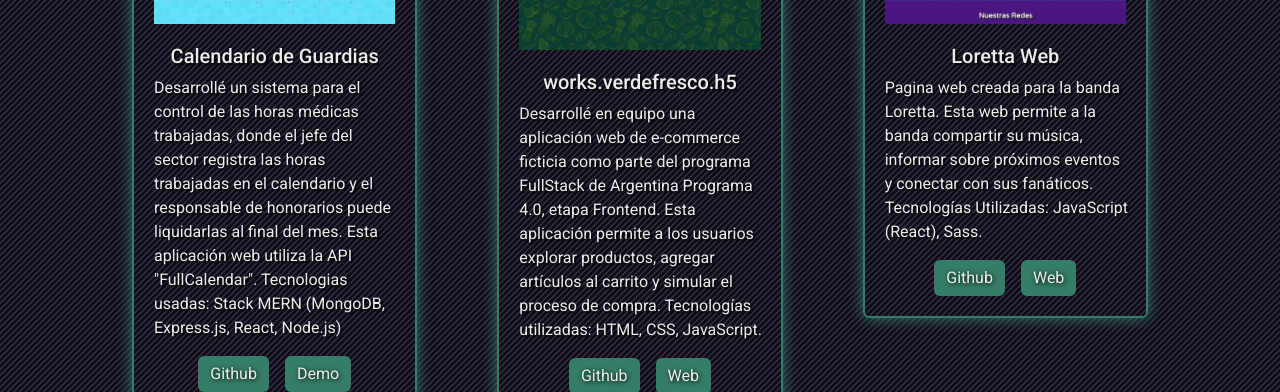
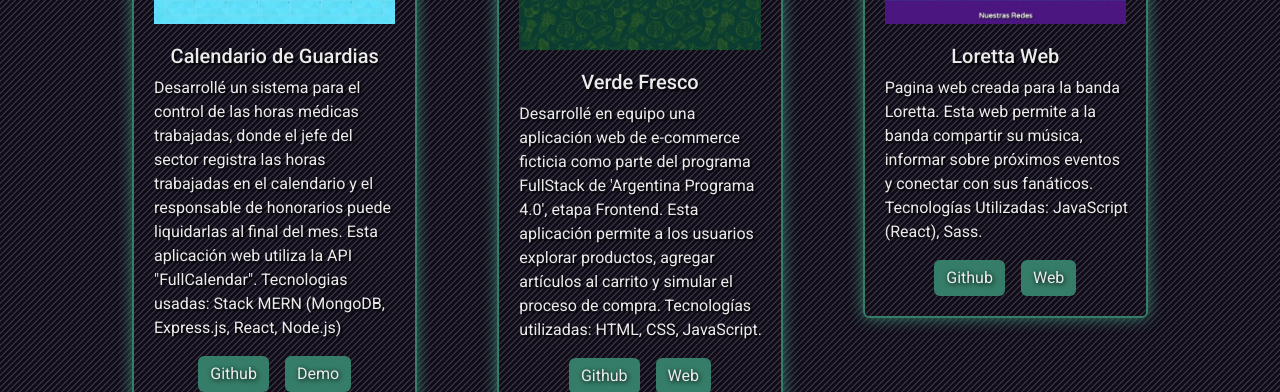
Before and after one commit to JuaniGianfelice/portfolio, a React (Create React App) app: page /works in a window 1280 px wide. Shown: the part 368-760 px from the top of the page. Built offline with nearby package versions, Linux system fonts and the light colour scheme.

Commit message:
feat(works.jsx)

```diff
--- a/src/components/works/Works.jsx
+++ b/src/components/works/Works.jsx
@@ -61,7 +61,7 @@ export default function Works() {
 
           </div>
         </div>
-        <div class="col">
+        {/*<div class="col">
           <div className="card">
           <img
               src="/assets/works/works3.png"
@@ -77,7 +77,7 @@ export default function Works() {
 
 
           </div>
-        </div>
+        </div>*/}
         <div class="col">
           <div className="card">
             <img
@@ -112,6 +112,23 @@ export default function Works() {
 
           </div>
         </div>
+        <div class="col">
+          <div className="card">
+            <img
+              src="/assets/works/works3.png"
+              className="bd-placeholder-img card-img-top"
+              alt="git Logo"
+            />
+            <h5 class="card-title">{t("works.usergenerator.h5")}</h5>
+            <p class="card-text">{t("works.usergenerator.p")}</p>
+            <div class="button d-flex justify-content-center">
+              <a class="btn btn-primary mx-2" href="https://github.com/JuaniGianfelice/user-generator" role="button">Github</a>
+              <a class="btn btn-primary mx-2" href="https://usergenerator.vercel.app/" role="button">Web</a>
+            </div>
+
+
+          </div>
+        </div>
 
       </div>
 
--- a/src/translations/en/global.json
+++ b/src/translations/en/global.json
@@ -30,7 +30,8 @@
             "p": "I designed a system for tracking medical work hours where the department head inputs the worked hours on the calendar, and the responsible person can finalize the billing at the end of the month. The web application utilizes the \"FullCalendar\" API. Technologies used: MERN Stack (MongoDB, Express.js, React, Node.js)"
         },
         "verdefresco":{
-            "p": "Developed a fictional e-commerce web application as part of the FullStack program of Argentina Programa 4.0, Frontend stage. This application allows users to browse products, add items to the cart, and simulate the purchase process. Technologies used: HTML, CSS, JavaScript."
+            "h5":"Verde Fresco",
+            "p": "Developed a fictional e-commerce web application as part of the FullStack program of 'Argentina Programa 4.0', Frontend stage. This application allows users to browse products, add items to the cart, and simulate the purchase process. Technologies used: HTML, CSS, JavaScript."
         },
         "loretta":{
             "p": "Website created for the band Loretta. This web page enables the band to share its music, provide information about upcoming events, and connect with its fans. Technologies used: JavaScript (React), Sass."
--- a/src/translations/es/global.json
+++ b/src/translations/es/global.json
@@ -30,7 +30,8 @@
             "p": "Desarrollé un sistema para el control de las horas médicas trabajadas, donde el jefe del sector registra las horas trabajadas en el calendario y el responsable de honorarios puede liquidarlas al final del mes. Esta aplicación web utiliza la API \"FullCalendar\". Tecnologias usadas: Stack MERN (MongoDB, Express.js, React, Node.js)"
         },
         "verdefresco":{
-            "p": "Desarrollé en equipo una aplicación web de e-commerce ficticia como parte del programa FullStack de Argentina Programa 4.0, etapa Frontend. Esta aplicación permite a los usuarios explorar productos, agregar artículos al carrito y simular el proceso de compra. Tecnologías utilizadas: HTML, CSS, JavaScript."
+            "h5":"Verde Fresco",
+            "p": "Desarrollé en equipo una aplicación web de e-commerce ficticia como parte del programa FullStack de 'Argentina Programa 4.0', etapa Frontend. Esta aplicación permite a los usuarios explorar productos, agregar artículos al carrito y simular el proceso de compra. Tecnologías utilizadas: HTML, CSS, JavaScript."
         },
         "loretta":{
            "p": "Pagina web creada para la banda Loretta. Esta web permite a la banda compartir su música, informar sobre próximos eventos y conectar con sus fanáticos. Tecnologías Utilizadas: JavaScript (React), Sass."
```
Also changed, not shown: public/assets/works/works3.PNG.
